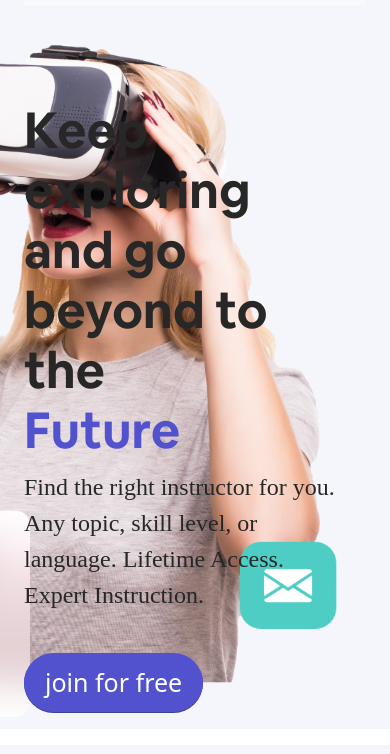
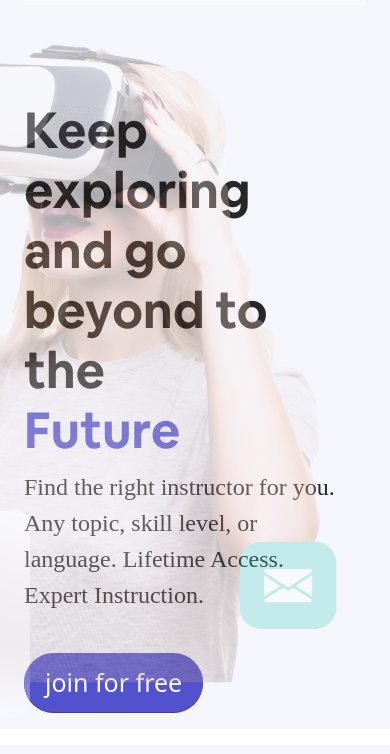
Before and after one commit to eminekbl/homework-1, a plain HTML site: page index.html in a window 390 px wide. Shown: the part 90-844 px from the top of the page. Drawn offline with nearby package versions, Linux system fonts and the light colour scheme.

Commit message:
Update index.html

```diff
--- a/index.html
+++ b/index.html
@@ -121,10 +121,18 @@
             </div>
           </div>
           <div class="row mt-4 justify-content-end">
-            <div class="col-sm-4">
+            <div class="col-sm-4 d-none d-lg-block">
               <img
                 src="img/img-1.png"
-                style="float: right; object-fit: scale-down"
+                style="float: right; object-fit: scale-down;"
+                alt=""
+                height="700"
+              />
+            </div>
+            <div class="col-sm-4 d-lg-none">
+              <img
+                src="img/img-1.png"
+                style="float: right; object-fit: scale-down; opacity:0.3;"
                 alt=""
                 height="700"
               />
```
